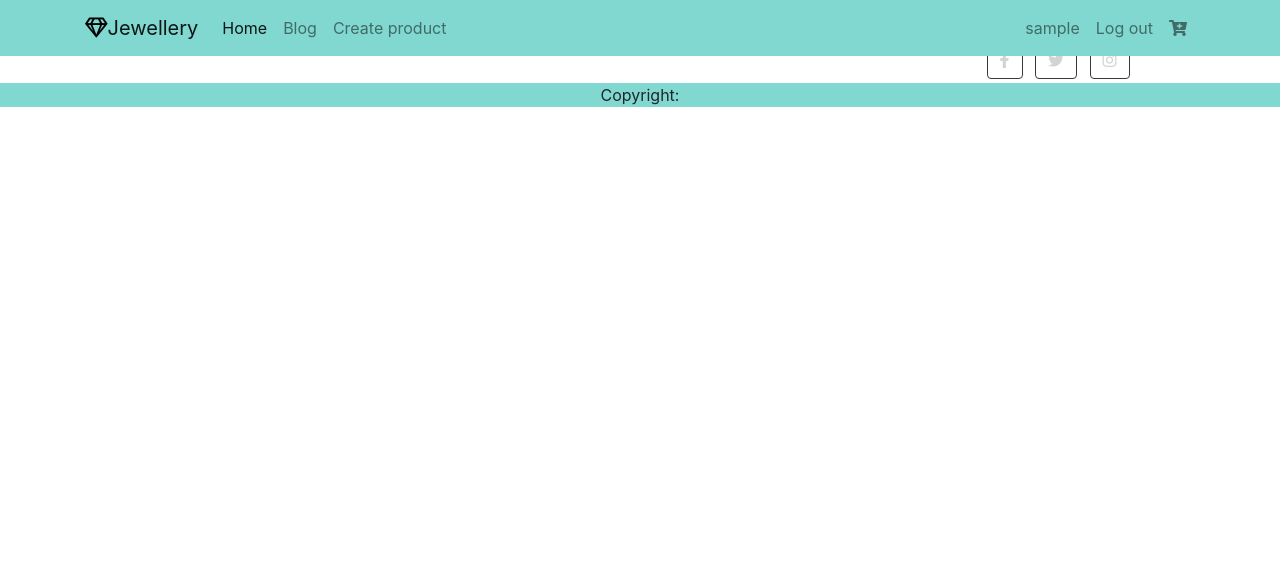
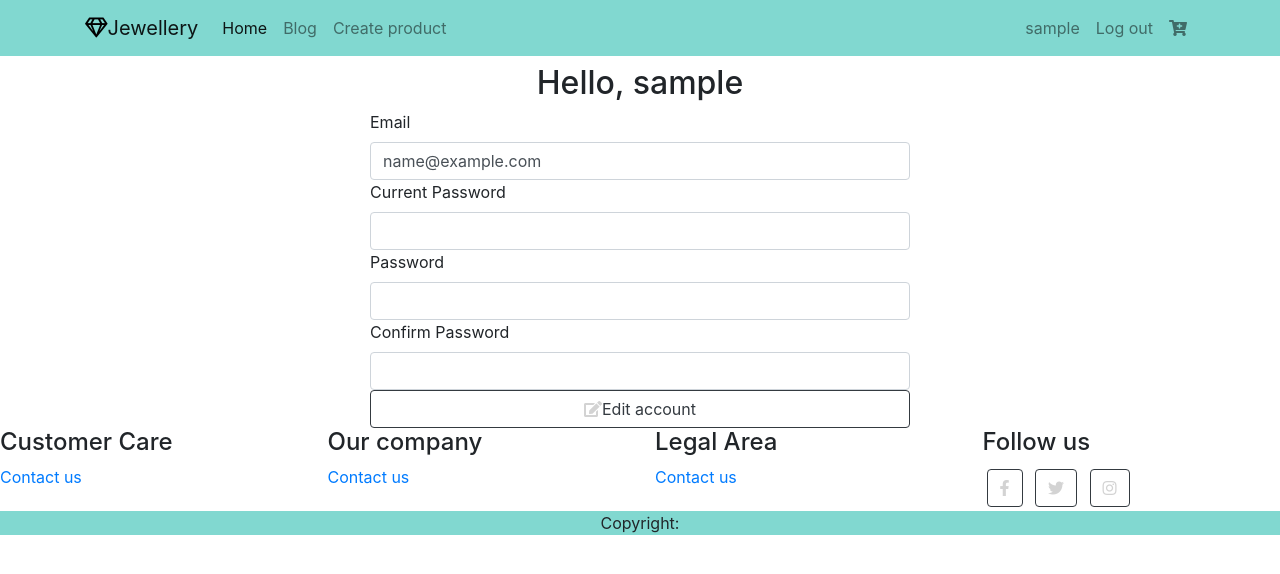
Before and after one commit to JaneChoi8/CS204_2021_FinalProject, a PHP site: page /user.php in a window 1280 px wide. Shown: the top 574 px of the page. Run offline with PHP 8.4, Linux system fonts and the light colour scheme; the visitor is signed in with stand-in values (Sample User, id 1); some libraries are stand-ins or nearby versions.

Commit message:
update users

```diff
--- a/finalproject/classes/User.php
+++ b/finalproject/classes/User.php
@@ -68,6 +68,17 @@
     else $this->errors['create_error'] = "Error, please try again!";;
   }
 
+  public function updateAccount($password, $email){
+    $this->user_hash = password_hash($password, PASSWORD_DEFAULT);
+    $this->user_email = $email;
+    $stmt = $this->conn->prepare("UPDATE users set user_hash = ?, user_email = ? where ID = ?");
+    $stmt->bind_param("ssi", $this->user_hash, $this->user_email, $this->user_id);
+    $stmt->execute();
+    $result = $stmt->get_result();
+    if($stmt->affected_rows == 1) return true;
+    else $this->errors['update_error'] = "Error, please try again!";
+  }
+
   public static function logout() {
     $_SESSION = [];
     session_destroy();
--- a/finalproject/includes/header.php
+++ b/finalproject/includes/header.php
@@ -49,7 +49,7 @@
                     </li>
                   <?php else: ?>
                     <li class="nav-item">
-                        <a class="nav-link" href="index.php"><?php echo $_SESSION['user_name']; ?></a>
+                        <a class="nav-link" href="user.php"><?php echo $_SESSION['user_name']; ?></a>
                     </li>
                     <li class="nav-item">
                         <a class="nav-link" href="logout.php">Log out</a>
--- a/finalproject/user.php
+++ b/finalproject/user.php
@@ -1,3 +1,60 @@
-<?php include 'includes/header.php'; ?>
+<?php
+  include 'classes/User.php';
+  include 'includes/header.php';
+  $user = new User($conn);
+  $user->user_name = $_SESSION['user_name'];
+  $user->user_id = $_SESSION['user_id'];
+  $user->getUsername();
+  $errors = $user->errors;
+  $email = $user->user['user_email'];
+  if (isset($_POST['submit'])) {
+    $email = $_POST['email'];
+    $password = $_POST['password'];
+    $password1 = $_POST['password1'];
+    $password2 = $_POST['password2'];
+    if (password_verify($password, $user->user['user_hash'])) {
+      if ($password == $password1)
+        $user->errors['password'] = "New password cannot match current one";
+      elseif ($password1 != $password2)
+        $user->errors['password'] = "Password doesnot match";
+      else
+        $user->updateAccount($password1, $email);
+    }else
+      $user->errors['password'] = "Wrong current password";
+  }
+?>
+<div class="container">
+  <?php if (isset($errors) && !empty($errors)): ?>
+    <div class="alert alert-danger" role="alert">
+      <?php foreach ($errors as $error): ?>
+        <?php echo $error . "</br>"; ?>
+      <?php endforeach; ?>
+    </div>
+  <?php endif; ?>
+  <div class="row">
+    <?php if (!$_SESSION['loggedin']): ?>
+      <div class="col-md-6 offset-md-3 mt-3">
+        <h2 class="display-4">Please Login</h2>
+        <button type="button" name="button" class="btn btn-block btn-primary">
+        <a href="login.php" style="color:white;"><i class="fas fa-sign-in-alt"></i> Create/Login Account</button></a>
+      </div>
+    <?php else: ?>
+      <div class="col-md-6 mt-5 offset-md-3">
+        <h2 class="display-5">Hello, <?php echo $_SESSION['user_name']; ?></h2>
+        <form action="user.php" method="POST" enctype="multipart/form-data">
+          <label for="email">Email</label>
+          <input type="email" name="email" class="form-control" value="<?php echo htmlspecialchars($email); ?>" required>
+          <label for="password">Current Password</label>
+          <input type="password" name="password" class="form-control" value="" rows="10" cols="80" required>
+          <label for="password1">Password</label>
+          <input type="password" name="password1" class="form-control" value="" rows="10" cols="80" required>
+          <label for="password2">Confirm Password</label>
+          <input type="password" name="password2" class="form-control" rows="10" cols="80" required>
+          <button type="submit" name="submit" class="btn btn-outline-dark btn-block"><i class="fas fa-edit"></i>Edit account</button>
+        </form>
+      </div>
+    <?php endif; ?>
+  </div>
+</div>
 
 <?php include 'includes/footer.php'; ?>
```
